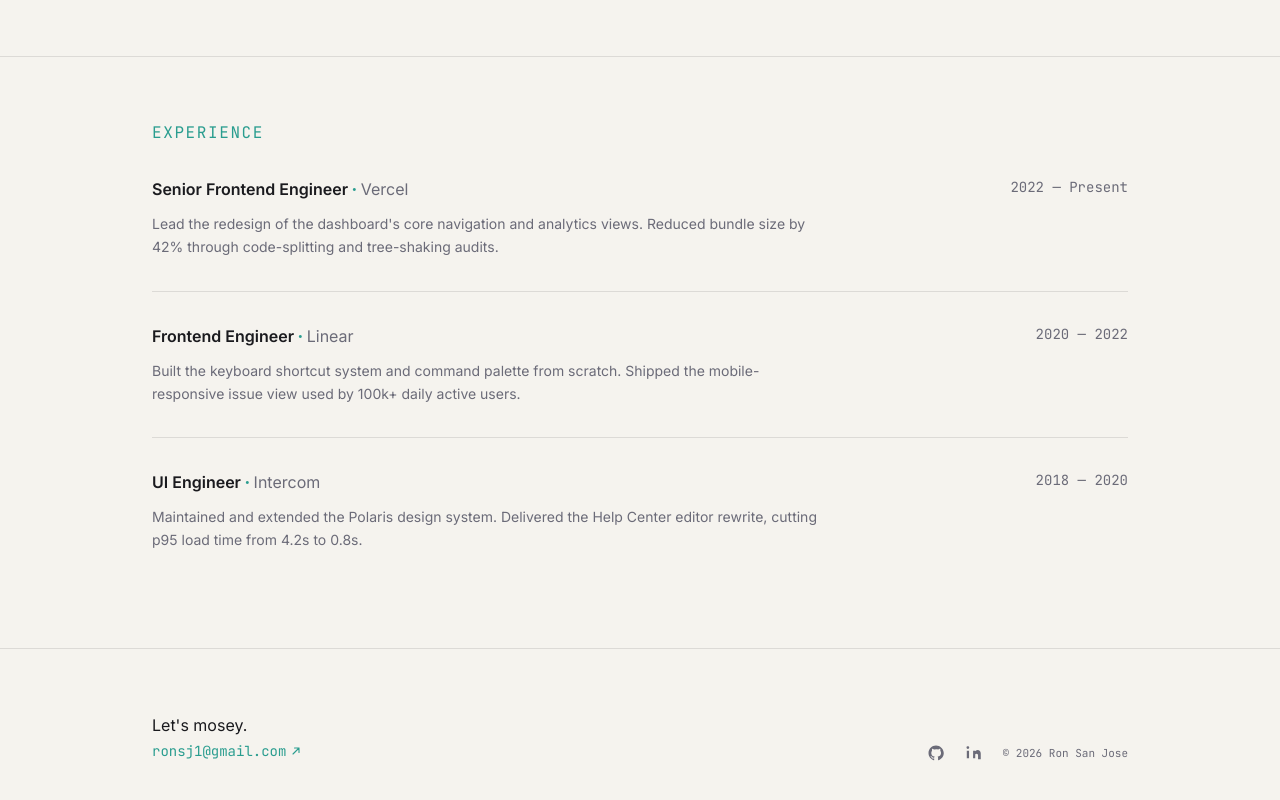
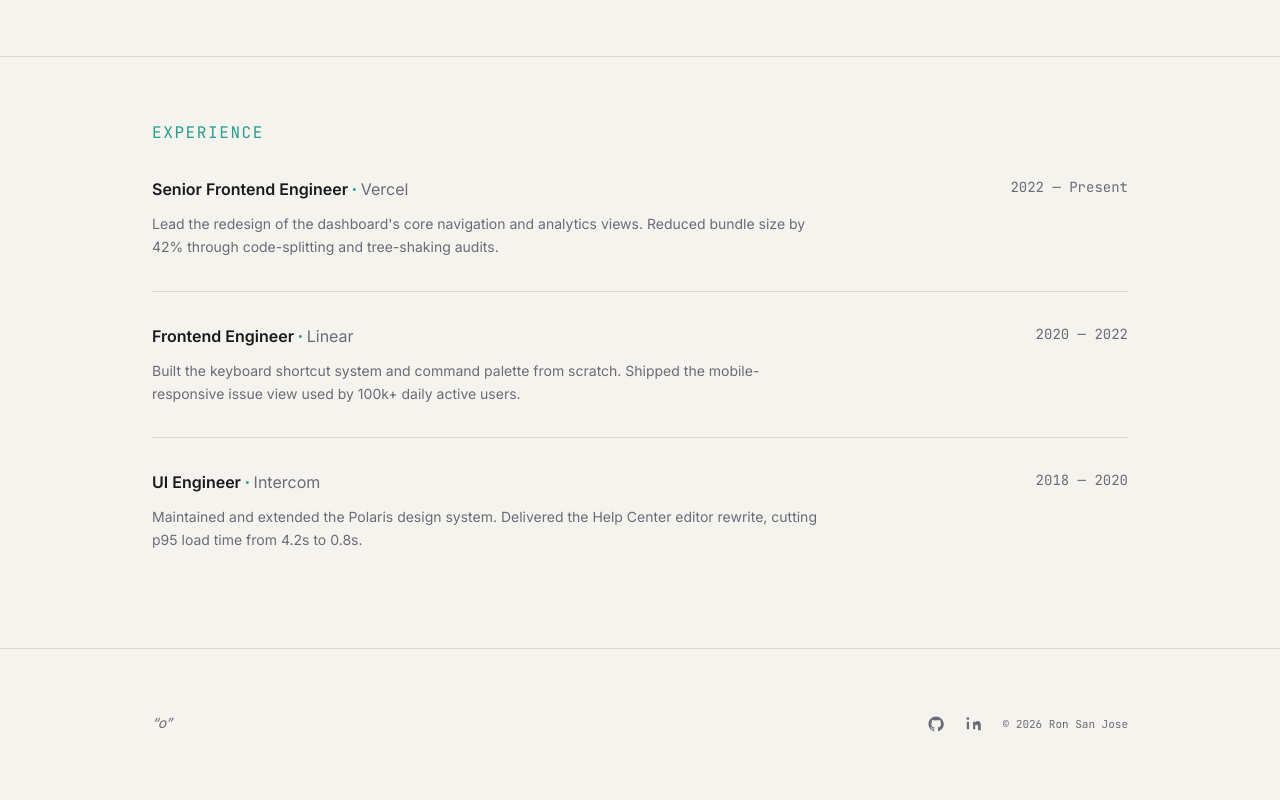
Before and after one commit to ronsj/ronsj.dev-2026, a Next.js app: page / in a window 1280 px wide. Shown: the part 2107-2907 px from the top of the page. Built offline with nearby package versions, Linux system fonts and the light colour scheme.

Commit message:
Update footer styles

```diff
--- a/components/footer-section.tsx
+++ b/components/footer-section.tsx
@@ -1,21 +1,22 @@
 import { footer } from '@/lib/portfolio-data'
-import { ArrowUpRightIcon, GitHubIcon, LinkedInIcon } from '@/components/icons'
+import { GitHubIcon, LinkedInIcon } from '@/components/icons'
+
+function pickFooterTagline() {
+  return footer.tagline[Math.floor(Math.random() * footer.tagline.length)]!
+}
 
 export function FooterSection() {
+  const randomTagline = pickFooterTagline()
+
   return (
     <footer className="border-site-border border-t py-16">
       <div className="mx-auto flex max-w-5xl flex-col gap-6 px-6 lg:flex-row lg:items-end lg:justify-between">
         <div>
-          <p className="text-site-heading font-sans text-base">
-            {footer.tagline}
+          <p className="text-site-body font-sans text-sm italic">
+            &ldquo;
+            {randomTagline}
+            &rdquo;
           </p>
-          <a
-            href={`mailto:${footer.email}`}
-            className="text-site-accent mt-1 inline-flex items-center gap-1 font-mono text-sm transition-opacity hover:opacity-80"
-          >
-            {footer.email}
-            <ArrowUpRightIcon className="size-3" />
-          </a>
         </div>
 
         <div className="flex flex-wrap items-center gap-5">
@@ -37,7 +38,7 @@ export function FooterSection() {
           >
             <LinkedInIcon className="size-4.5" />
           </a>
-          <p className="text-site-body text-label font-mono">
+          <p className="text-site-body text-label font-mono capitalize">
             {footer.copyright}
           </p>
         </div>
```
